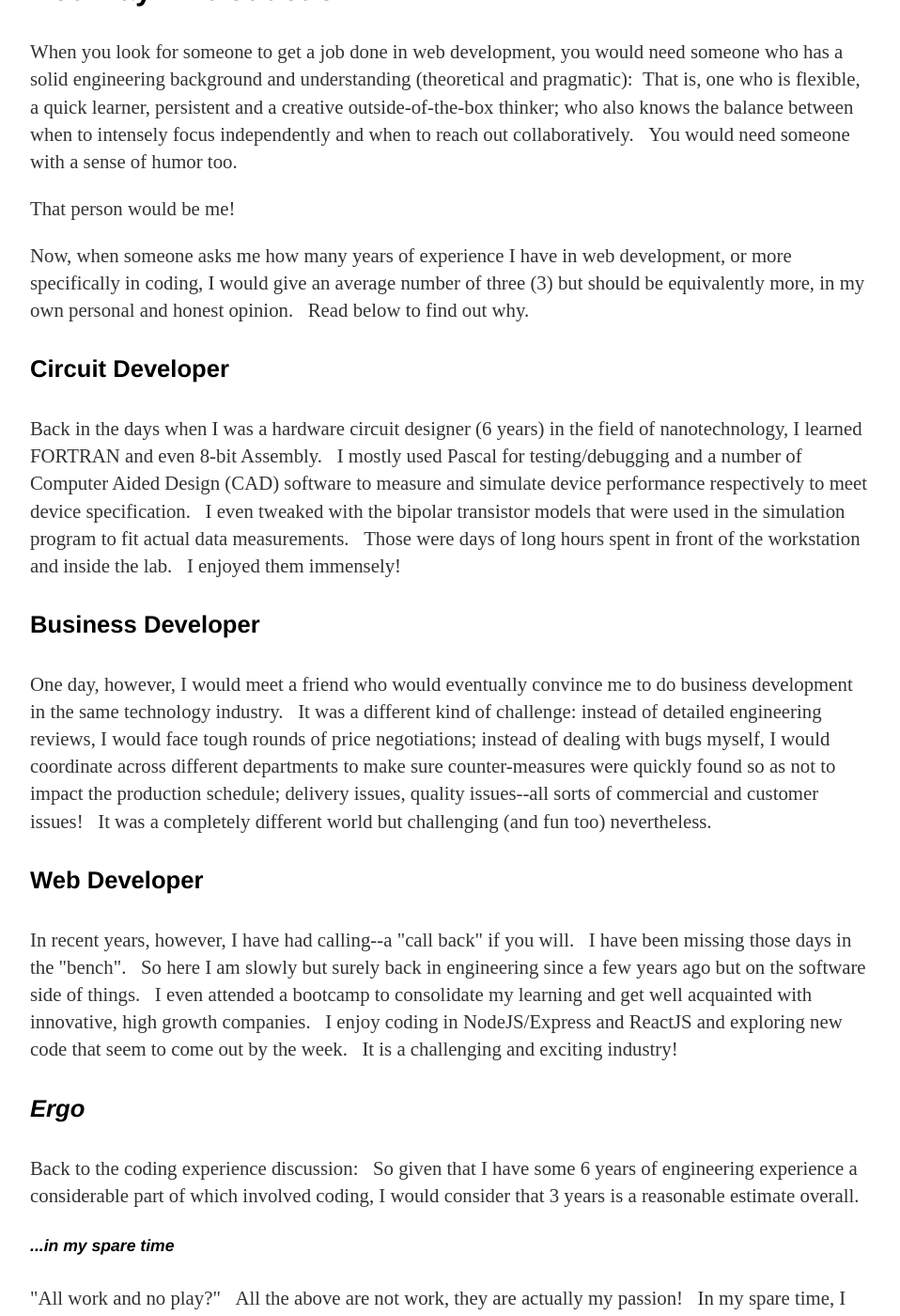
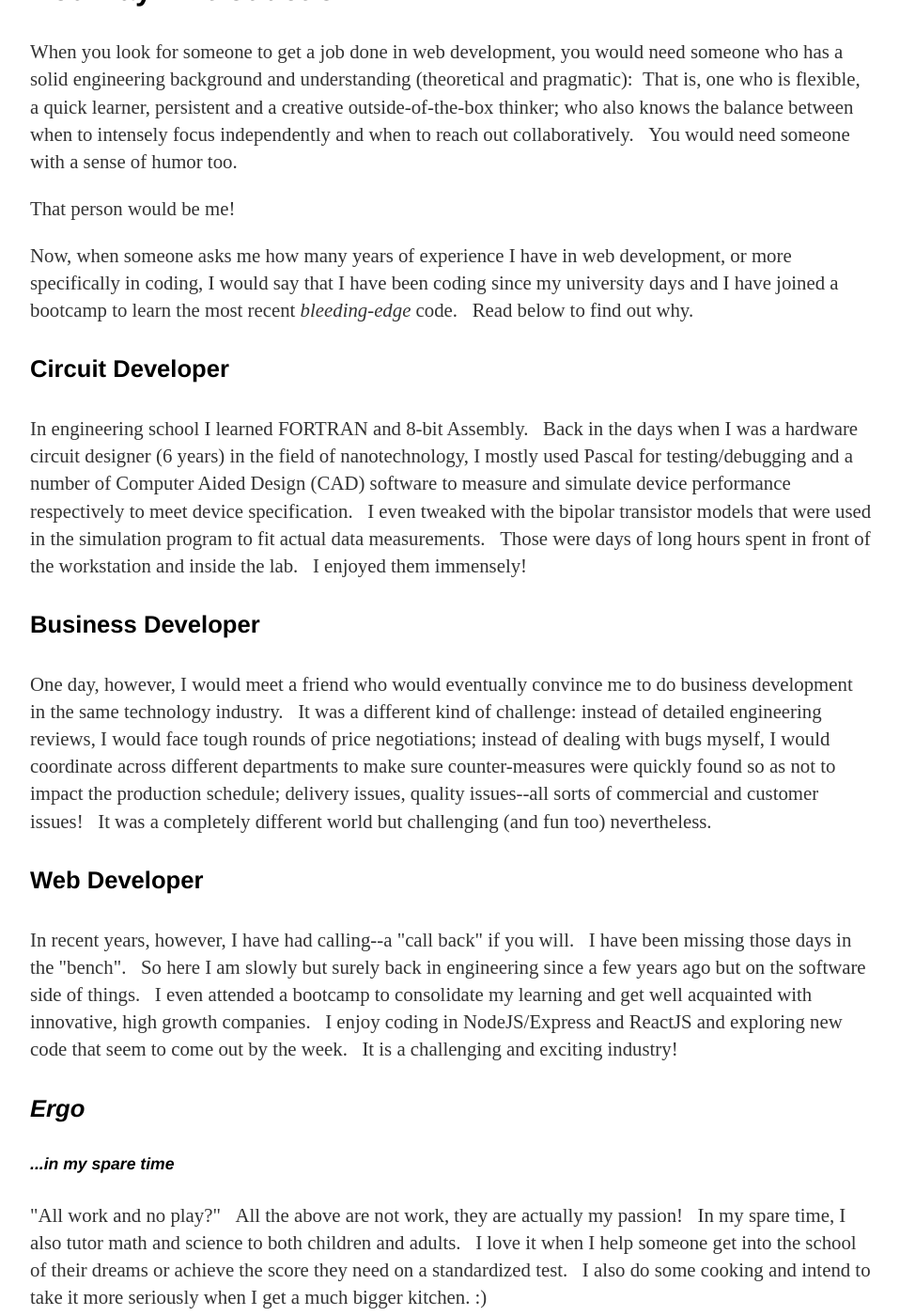
Before and after one commit to rodstaff/rodstaff.github.io, a Jekyll site: the page built from home/index.html, in a window 1280 px wide and 1400 px high, scrolled down 449 px. Shown: the whole window at 94% size, without its empty margins (160-1118 px from the left). Built offline with Jekyll 4.4.1, drawn with Linux system fonts in a browser that asks for light colours.

Commit message:
modified home/landing page view

```diff
--- a/home/index.html
+++ b/home/index.html
@@ -9,15 +9,14 @@ title: Home
      <h3>Rod Kay:&nbsp;&nbsp;Introduction</h3>
      <p>When you look for someone to get a job done in web development, you would need someone who has a solid engineering background and understanding (theoretical and pragmatic):&nbsp;&nbsp;That is, one who is flexible, a quick learner, persistent and a creative outside-of-the-box thinker; who also knows the balance between when to intensely focus independently and when to reach out collaboratively.  &nbsp;&nbsp;You would need someone with a sense of humor too.</p>
      <p>That person would be me!</p>
-     <p>Now, when someone asks me how many years of experience I have in web development, or more specifically in coding, I would give an average number of three (3) but should be equivalently more, in my own personal and honest opinion.  &nbsp;&nbsp;Read below to find out why.</p>
+     <p>Now, when someone asks me how many years of experience I have in web development, or more specifically in coding, I would say that I have been coding since my university days and I have joined a bootcamp to learn the most recent <em>bleeding-edge</em> code.  &nbsp;&nbsp;Read below to find out why.</p>
      <h4>Circuit Developer</h4>
-     <p>Back in the days when I was a hardware circuit designer (6 years) in the field of nanotechnology, I learned FORTRAN and even 8-bit Assembly.  &nbsp;&nbsp;I mostly used Pascal for testing/debugging and a number of Computer Aided Design (CAD) software to measure and simulate device performance respectively to meet device specification.  &nbsp;&nbsp;I even tweaked with the bipolar transistor models that were used in the simulation program to fit actual data measurements.  &nbsp;&nbsp;Those were days of long hours spent in front of the workstation and inside the lab.  &nbsp;&nbsp;I enjoyed them immensely!</p>
+     <p>In engineering school I learned FORTRAN and 8-bit Assembly.  &nbsp;&nbsp;Back in the days when I was a hardware circuit designer (6 years) in the field of nanotechnology, I mostly used Pascal for testing/debugging and a number of Computer Aided Design (CAD) software to measure and simulate device performance respectively to meet device specification.  &nbsp;&nbsp;I even tweaked with the bipolar transistor models that were used in the simulation program to fit actual data measurements.  &nbsp;&nbsp;Those were days of long hours spent in front of the workstation and inside the lab.  &nbsp;&nbsp;I enjoyed them immensely!</p>
      <h4>Business Developer</h4>
      <p>One day, however, I would meet a friend who would eventually convince me to do business development in the same technology industry.  &nbsp;&nbsp;It was a different kind of challenge: instead of detailed engineering reviews, I would face tough rounds of price negotiations; instead of dealing with bugs myself, I would coordinate across different departments to make sure counter-measures were quickly found so as not to impact the production schedule; delivery issues, quality issues--all sorts of commercial and customer issues!  &nbsp;&nbsp;It was a completely different world but challenging (and fun too) nevertheless. </p>
      <h4>Web Developer</h4>
      <p>In recent years, however, I have had calling--a "call back" if you will.  &nbsp;&nbsp;I have been missing those days in the "bench".  &nbsp;&nbsp;So here I am slowly but surely back in engineering since a few years ago but on the software side of things.  &nbsp;&nbsp;I even attended a bootcamp to consolidate my learning and get well acquainted with innovative, high growth companies.  &nbsp;&nbsp;I enjoy coding in NodeJS/Express and ReactJS and exploring new code that seem to come out by the week.  &nbsp;&nbsp;It is a challenging and exciting industry!</p>
      <h4><em>Ergo</em></h4>
-     <p>Back to the coding experience discussion:  &nbsp;&nbsp;So given that I have some 6 years of engineering experience a considerable part of which involved coding, I would consider that 3 years is a reasonable estimate overall.</p>
      <h5><em>...in my spare time</em></h5>
      <p>"All work and no play?"  &nbsp;&nbsp;All the above are not work, they are actually my passion!  &nbsp;&nbsp;In my spare time, I also tutor math and science to both children and adults.  &nbsp;&nbsp;I love it when I help someone get into the school of their dreams or achieve the score they need on a standardized test.  &nbsp;&nbsp;I also do some cooking and intend to take it more seriously when I get a much bigger kitchen. :)</p><br/>
 </div>
```
